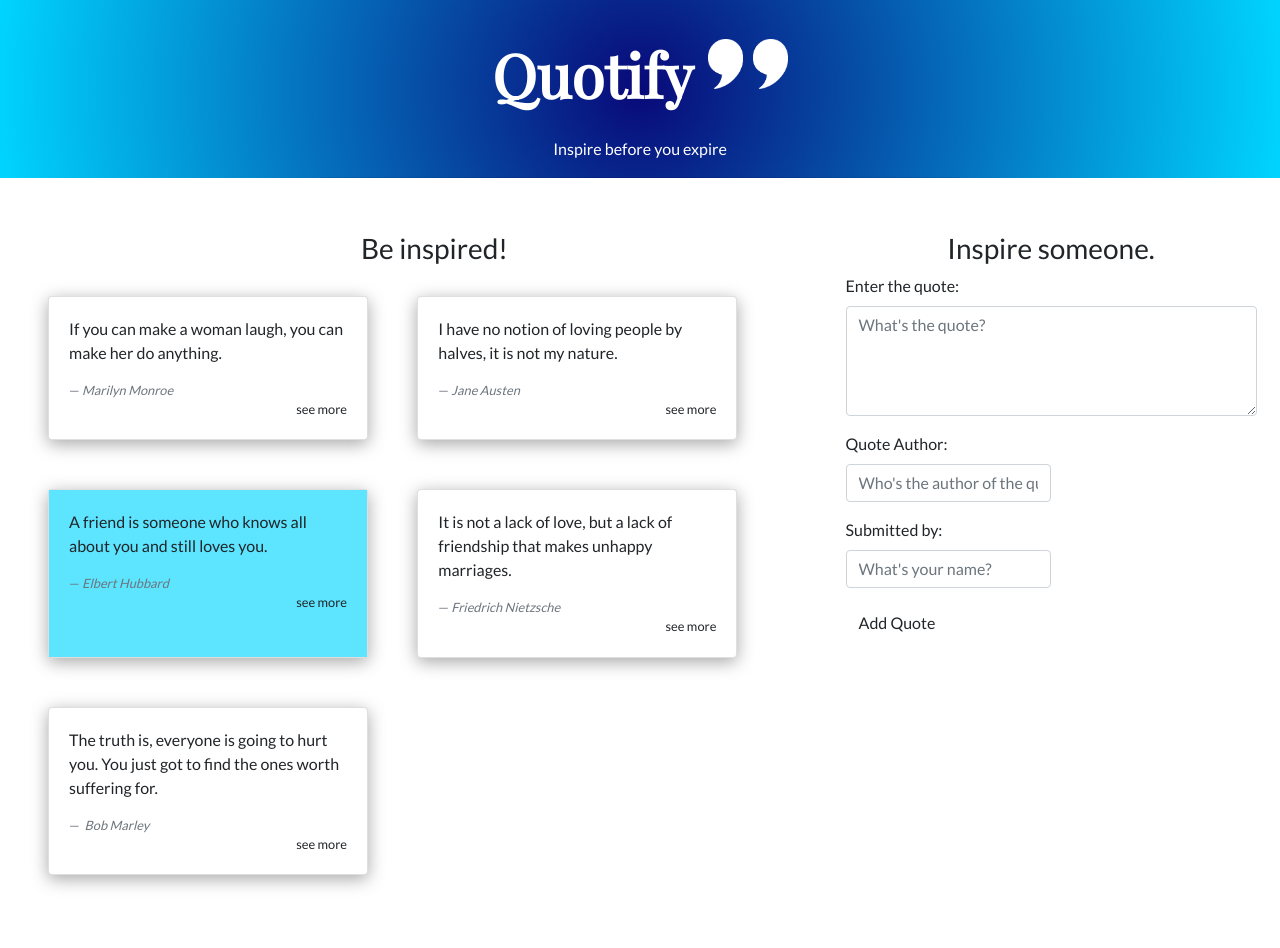
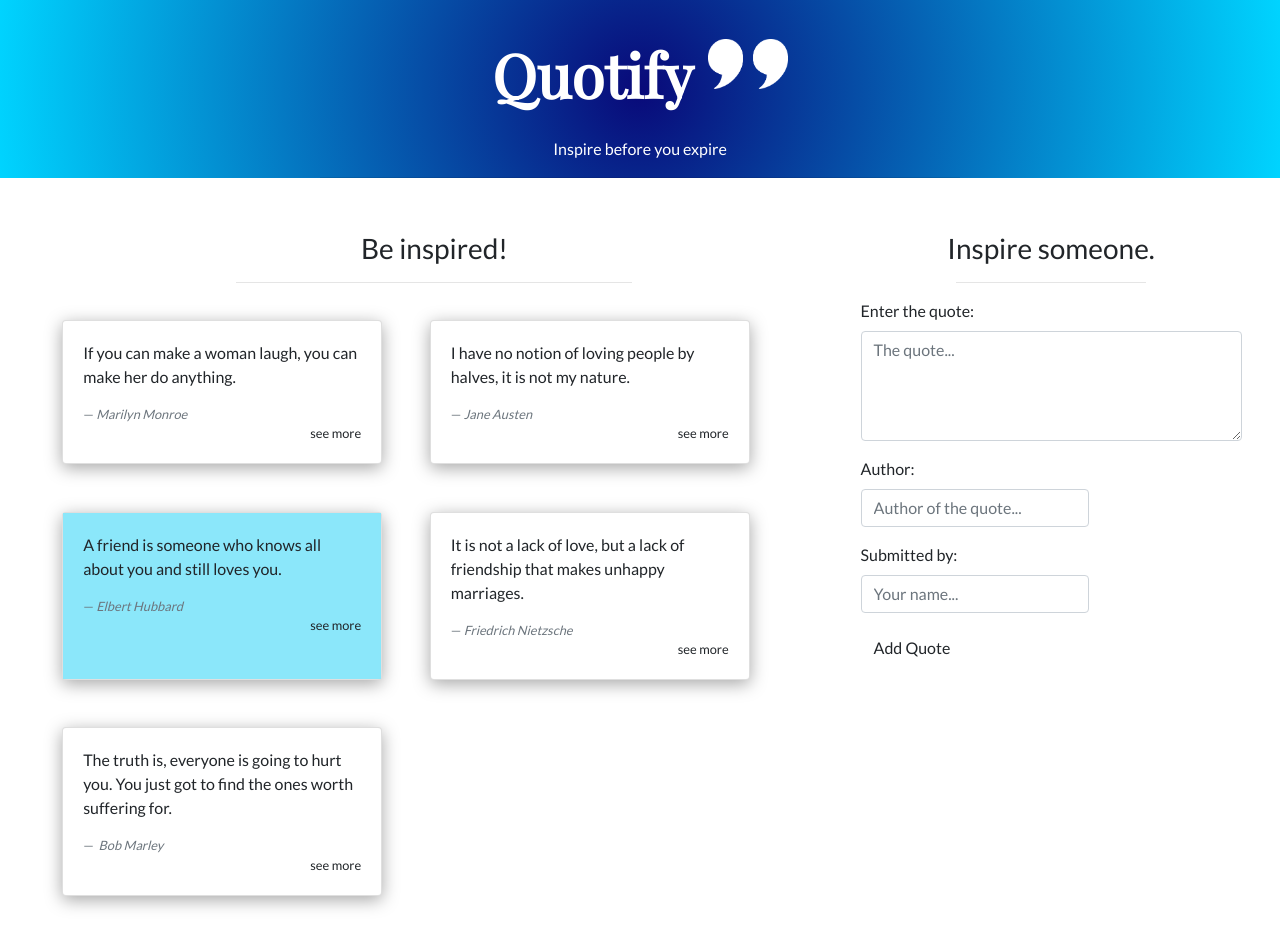
Before and after one commit to lornakamau/Quotify, an Angular app: page / in a window 1280 px wide. Shown: the top 948 px of the page. Built offline with nearby package versions, Linux system fonts and the light colour scheme.

Commit message:
change colors in highlight directives

```diff
--- a/src/app/components/quote-form/quote-form.component.html
+++ b/src/app/components/quote-form/quote-form.component.html
@@ -1,17 +1,17 @@
 <form (ngSubmit)='submitQuote(quoteForm) ;quoteForm.resetForm({})' #quoteForm='ngForm'>
     <div class="form-group">
         <label for="quote">Enter the quote:</label>
-        <textarea class="form-control" id="quote" rows="4" required [(ngModel)]="newQuote.quote" name="quote" #quote='ngModel' placeholder="What's the quote?"></textarea>
+        <textarea class="form-control" id="quote" rows="4" required [(ngModel)]="newQuote.quote" name="quote" #quote='ngModel' placeholder="The quote..."></textarea>
         <div [hidden]="quote.valid || quote.pristine" class="alert alert-danger">A quote is required</div>
     </div>
     <div class="form-group">
-        <label for="author">Quote Author:</label>
-        <input type="text" required class="form-control" id="author" style="width: 50%" [(ngModel)]="newQuote.author" name="author" #author='ngModel' placeholder="Who's the author of the quote?">
+        <label for="author">Author:</label>
+        <input type="text" required class="form-control" id="author" style="width: 60%" [(ngModel)]="newQuote.author" name="author" #author='ngModel' placeholder="Author of the quote...">
         <div [hidden]="author.valid || author.pristine" class="alert alert-danger" style="width: 50%">Author is required</div>
     </div>
     <div class="form-group">
         <label for="submitter">Submitted by:</label>
-        <input type='text' class="form-control" id="submitter" required style="width: 50%" [(ngModel)]="newQuote.submitter" name="submitter" #submitter='ngModel' placeholder="What's your name?">
+        <input type='text' class="form-control" id="submitter" required style="width: 60%" [(ngModel)]="newQuote.submitter" name="submitter" #submitter='ngModel' placeholder="Your name...">
         <div [hidden]="submitter.valid || submitter.pristine" class="alert alert-danger" style="width: 50%">Please enter your name</div>
     </div>
     <button type="submit" class="btn">Add Quote</button>
--- a/src/app/components/quotify/quotify.component.css
+++ b/src/app/components/quotify/quotify.component.css
@@ -23,9 +23,6 @@ h1{
 .row{
   padding: 3%;
 }
-.col-sm-4, .col-sm-8{
-  padding: 0;
-}
 .blockquote {
   font-size: 1rem;
 }
@@ -46,3 +43,6 @@ padding: 2px;
   display: flex;
   flex-wrap: wrap;
 }
+.small{
+  cursor: pointer;
+}
--- a/src/app/components/quotify/quotify.component.html
+++ b/src/app/components/quotify/quotify.component.html
@@ -7,6 +7,7 @@
       <div class="row">
         <div class="col-sm-8">
           <h3 class="text-center" >Be inspired!</h3>
+          <hr style="width:50%">
             <div class="cards">
               <div class="card" *ngFor='let quote of sortQuotes let i= index'>
                 <div class="card-body" appHighlightQuote *ngIf="highlightHighest() === quote.upVote && quote.upVote > 0">
@@ -29,6 +30,7 @@
         </div>
         <div class="col-sm-4">
           <h3 class="text-center">Inspire someone.</h3>
+          <hr style="width:50%">
             <app-quote-form (addQuote)="addNewQuote($event)" ></app-quote-form>
         </div>
     </div>
--- a/src/app/directives/highlight-quote.directive.ts
+++ b/src/app/directives/highlight-quote.directive.ts
@@ -6,7 +6,7 @@ import { Directive, ElementRef } from '@angular/core';
 export class HighlightQuoteDirective {
 
   constructor(private elem:ElementRef){
-    this.elem.nativeElement.style.background = "rgb(93, 228, 255)";
+    this.elem.nativeElement.style.background = "rgb(139, 231, 250)";
   }
 
 }
--- a/src/app/directives/highlight-vote.directive.ts
+++ b/src/app/directives/highlight-vote.directive.ts
@@ -8,7 +8,7 @@ export class HighlightVoteDirective {
   constructor(private elem:ElementRef) {}
 
   @HostListener("click") onClicks(){
-    this.text("rgba(9,9,121,1)")
+    this.text("rgb(93, 228, 255)")
   }
 
   @HostListener("dblclick") onDoubleClicks(){
--- a/src/main.ts
+++ b/src/main.ts
@@ -3,6 +3,7 @@ import { platformBrowserDynamic } from '@angular/platform-browser-dynamic';
 
 import { AppModule } from './app/app.module';
 import { environment } from './environments/environment';
+
 
 if (environment.production) {
   enableProdMode();
```
